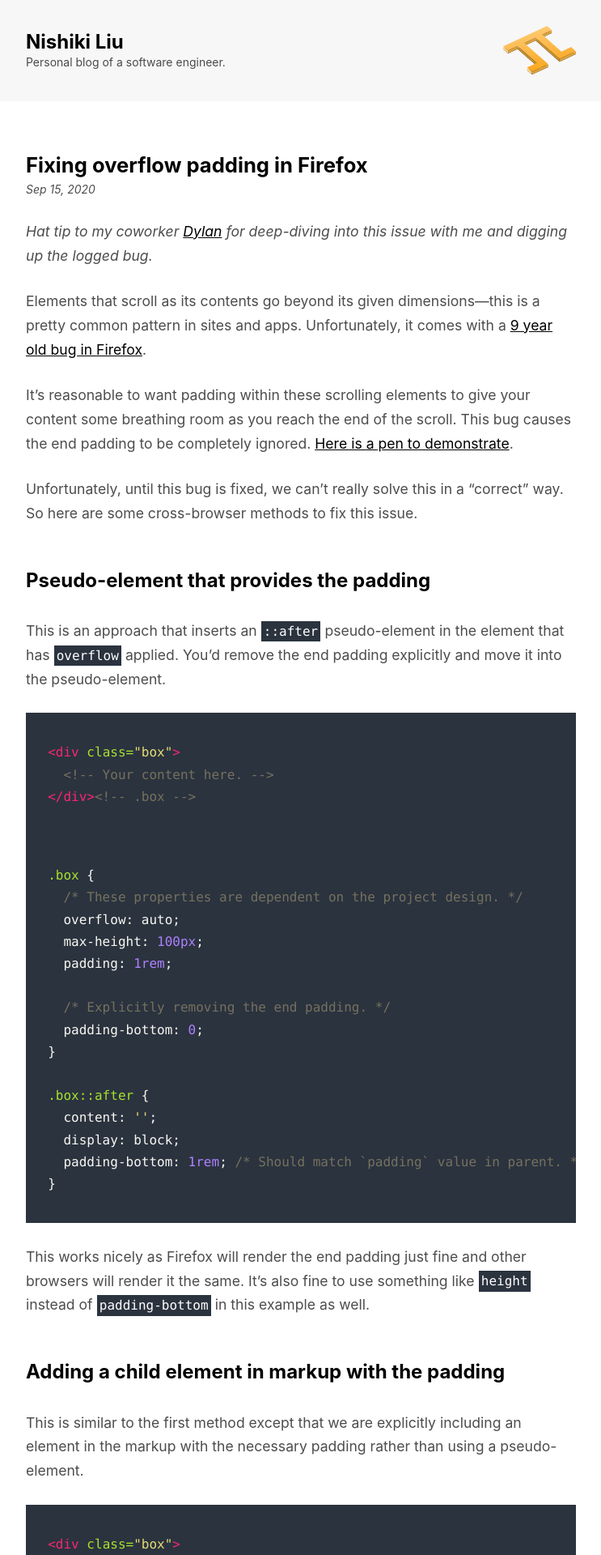
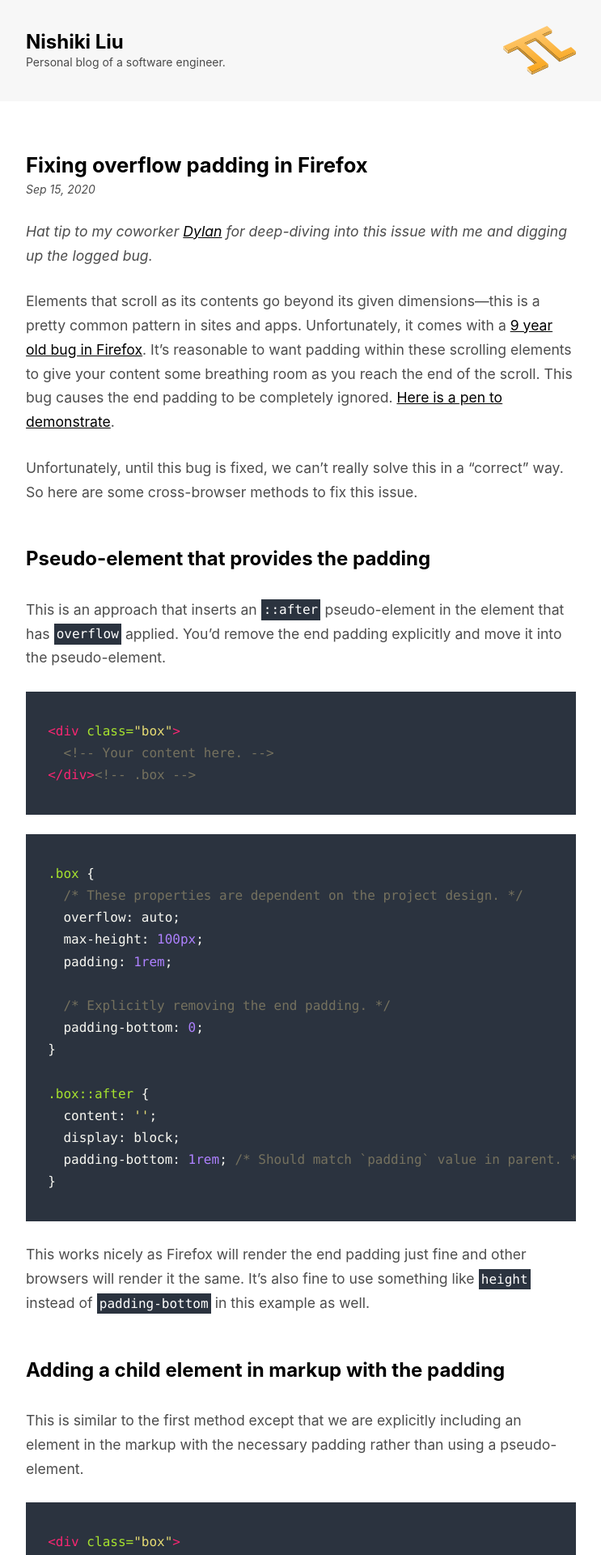
Before and after one commit to nshki/nshki.com, a Jekyll site: the page built from _posts/2020-09-15-fixing-overflow-padding-in-firefox.md, in a window 1280 px wide. Shown: the top 1920 px of the page at 81% size, without its empty margins (268-1011 px from the left). Built offline with Jekyll 4.4.1, drawn with Linux system fonts in a browser that asks for light colours.

Commit message:
Clean up some code block styling

```diff
--- a/_posts/2020-09-15-fixing-overflow-padding-in-firefox.md
+++ b/_posts/2020-09-15-fixing-overflow-padding-in-firefox.md
@@ -8,9 +8,7 @@ description: A look at a long-standing CSS bug in Firefox and some approaches to
 
 _Hat tip to my coworker [Dylan](https://dylanatsmith.com/) for deep-diving into this issue with me and digging up the logged bug._
 
-Elements that scroll as its contents go beyond its given dimensions—this is a pretty common pattern in sites and apps. Unfortunately, it comes with a [9 year old bug in Firefox](https://bugzilla.mozilla.org/show_bug.cgi?id=748518).
-
-It's reasonable to want padding within these scrolling elements to give your content some breathing room as you reach the end of the scroll. This bug causes the end padding to be completely ignored. [Here is a pen to demonstrate](https://codepen.io/nshki_/pen/MWyBprL).
+Elements that scroll as its contents go beyond its given dimensions—this is a pretty common pattern in sites and apps. Unfortunately, it comes with a [9 year old bug in Firefox](https://bugzilla.mozilla.org/show_bug.cgi?id=748518). It's reasonable to want padding within these scrolling elements to give your content some breathing room as you reach the end of the scroll. This bug causes the end padding to be completely ignored. [Here is a pen to demonstrate](https://codepen.io/nshki_/pen/MWyBprL).
 
 Unfortunately, until this bug is fixed, we can't really solve this in a "correct" way. So here are some cross-browser methods to fix this issue.
 
--- a/_sass/components/_post.scss
+++ b/_sass/components/_post.scss
@@ -51,8 +51,8 @@
     overflow-x: scroll;
     padding: 0.2em;
 
-    & + & {
-      margin-top: 1rem;
+    & + .highlighter-rouge {
+      margin-top: 1.5rem;
     }
 
     @media (prefers-color-scheme: dark) {
```
